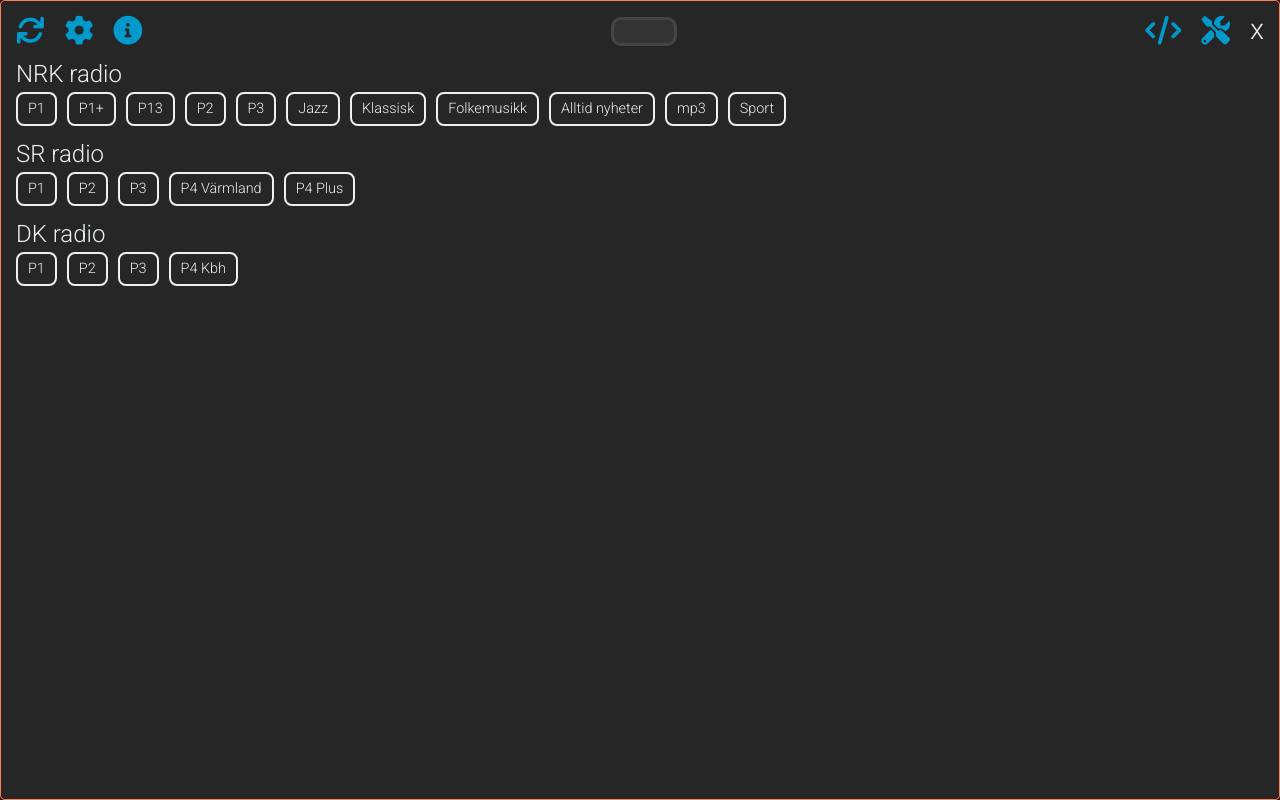
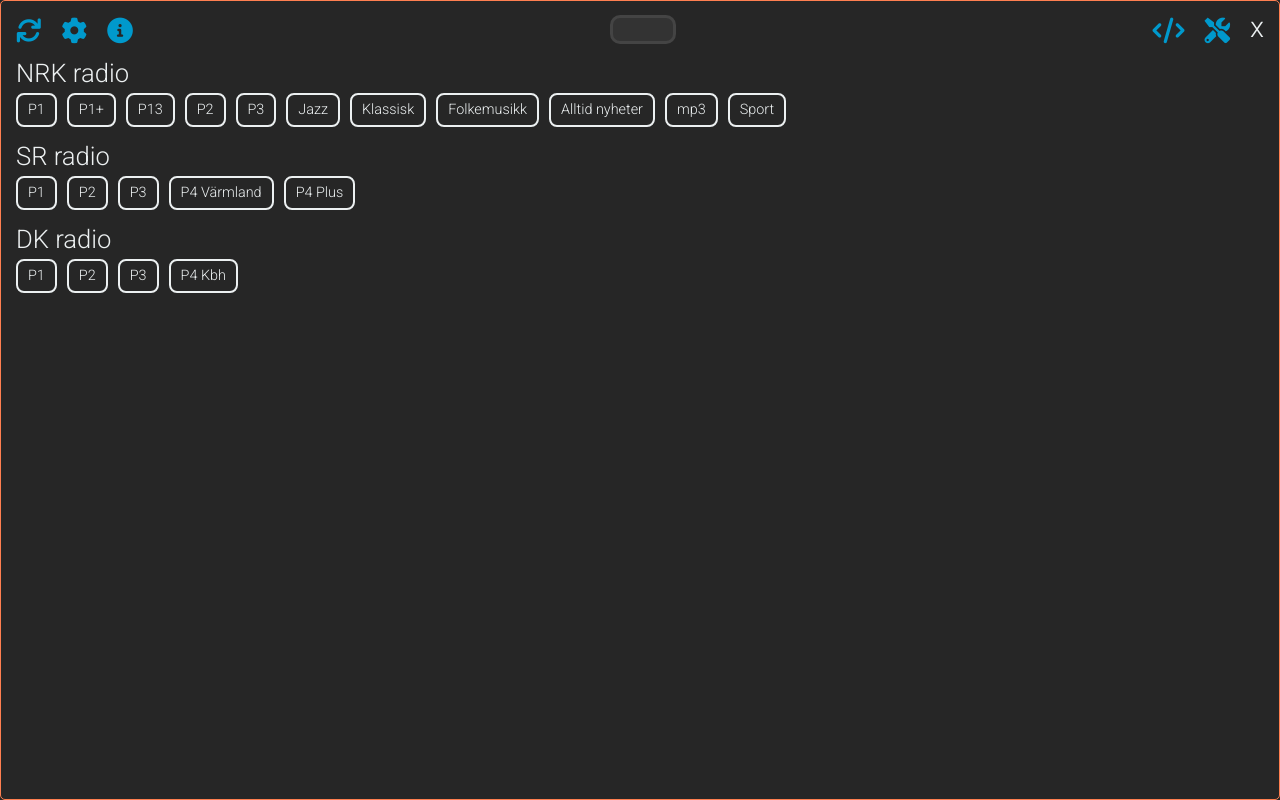
Before and after one commit to knowbits/core_radio, an Electron app: page build__electron_app/core_radio__processed_for_electron_app.html in a window 1280 px wide. Drawn offline with Linux system fonts and the light colour scheme.

Commit message:
UX: A few spacing and font size adjustments

```diff
--- a/build__electron_app/core_radio__processed_for_electron_app.html
+++ b/build__electron_app/core_radio__processed_for_electron_app.html
@@ -127,7 +127,7 @@
       }
 
       nav {
-        margin-top: 8px;
+        margin-top: 6px;
         margin-bottom: 0px;
       }
 
@@ -160,7 +160,7 @@
       }
 
       nav ul li i {
-        font-size: 1.8rem;
+        font-size: 1.6rem;
       }
 
       nav ul li span.closebutton {
@@ -233,13 +233,13 @@
       section header {
         display: flex;
         align-items: baseline;
-        margin-top: 15px;
-        margin-bottom: 5px;
+        margin-top: 16px;
+        margin-bottom: 7px;
       }
 
       h1 {
         font-weight: normal;
-        font-size: 1.5rem;
+        font-size: 1.6rem;
         margin-right: 10px;
       }
 
```
Also changed, not shown: src/core_radio.html (+3 -3 lines).
